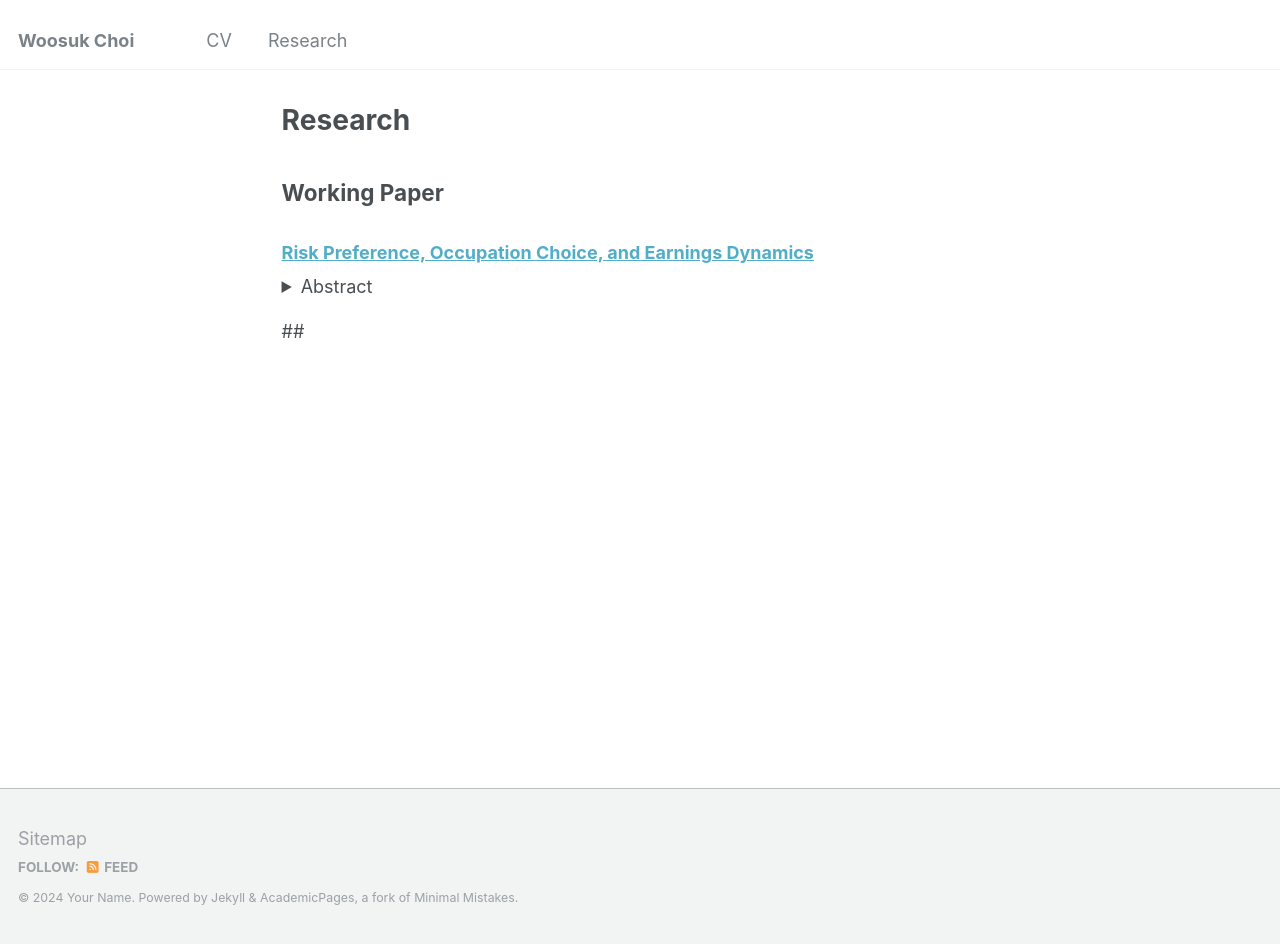
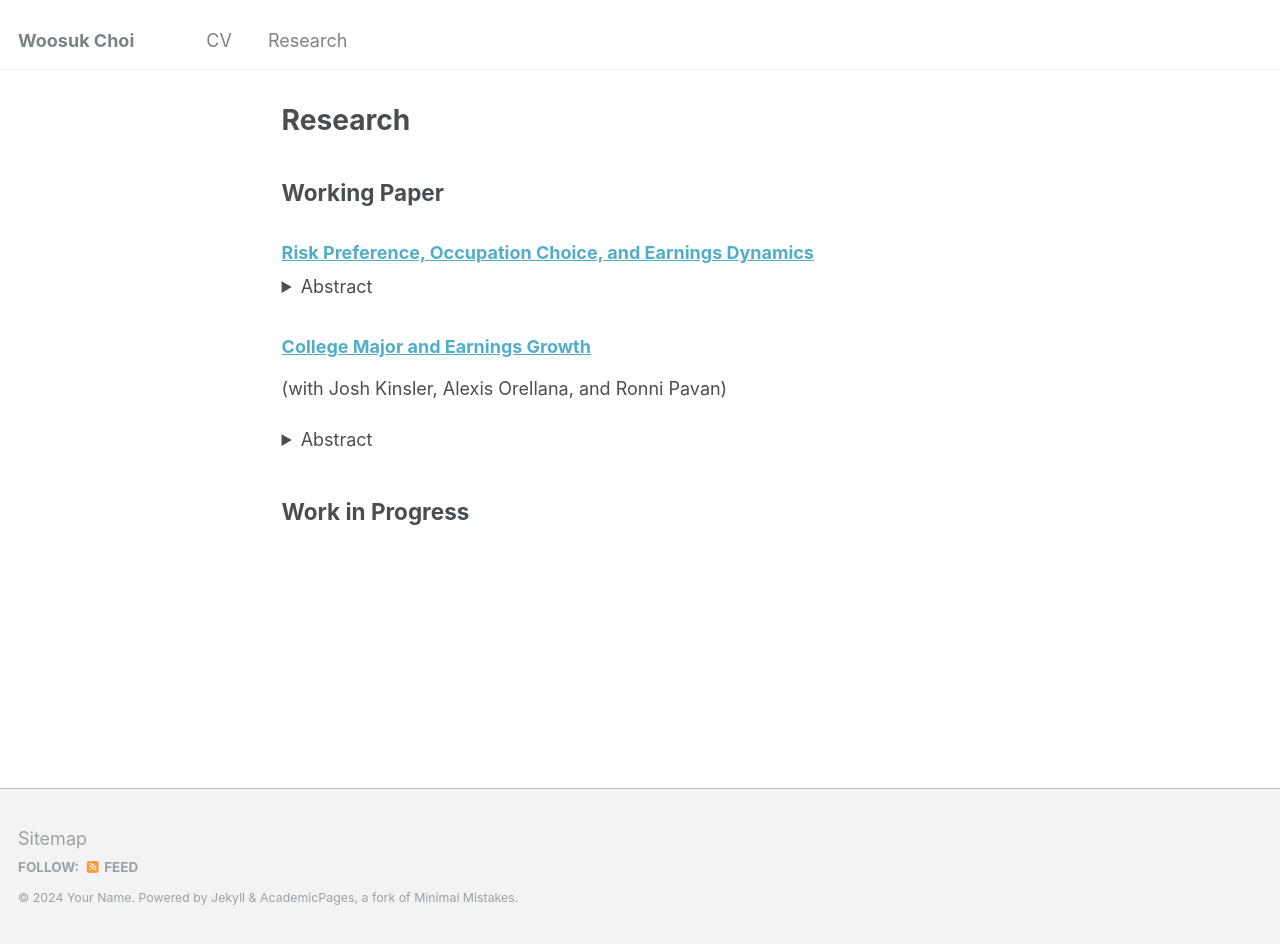
Before and after one commit to woosukchoi/old_page, a Jekyll site: the page built from _pages/research.md, in a window 1280 px wide and 944 px high. Built offline with Jekyll 4.4.1, drawn with Linux system fonts in a browser that asks for light colours.

Commit message:
Update research.md

```diff
--- a/_pages/research.md
+++ b/_pages/research.md
@@ -13,4 +13,11 @@ author_profile: false
   Risk preference is a fundamental element in labor market decisions, which inherently entail risks. This paper investigates the role of risk preference in occupation choices and earnings inequality, utilizing data from the NLSY97 and O*NET database. The descriptive findings suggest that workers with greater risk aversion tend to earn lower wages, and this wage gap becomes especially pronounced as their careers progress. Moreover, the evidence indicates that risk-averse individuals tend to choose routine occupations, which provide less opportunity for earnings growth. To investigate mechanisms driving the dynamic impact of risk preferences on earnings, I develop a structural model of occupation choice with human capital accumulation, allowing for heterogeneity in risk preferences. The model is estimated using the Conditional Choice Probability estimator accounting for unobserved heterogeneity. The estimated model underscores that the effect of differential human capital accumulation accounts for 40 percent of earnings inequality between risk attitude groups, highlighting the importance of considering the propagating effect of self-selection on risk attitudes. Using the estimated model, I show that routine-biased technological change contributes to larger disparities in occupation choices across workers with varied risk preferences, enlarging earnings disparities.
 </details>
 
-##
+### [College Major and Earnings Growth](/files/CKOP_11_15_23.pdf)
+(with Josh Kinsler, Alexis Orellana, and Ronni Pavan)
+<details>
+  <summary>Abstract</summary>
+  In this paper we estimate major specific earnings profiles using matched American Community Survey (ACS) and Longitudinal Employer-Household Dynamics (LEHD) data. The advantage of the matched data relative to the ACS alone is that it provides a long panel of worker earnings, thus avoiding estimating life cycle profiles using cross- cohort variation. Once we allow the returns to major to vary by cohort, we find that engineering, computer science, and business majors experience faster earnings growth relative to humanities majors. For example, the gap in earnings between technical majors like engineering and computer science and humanities grows by 5-6% between ages 23 and 50. Our estimates also indicate that more recent graduates in these fields earn a larger premium relative to humanities than earlier cohorts.
+</details>
+
+## Work in Progress
```
